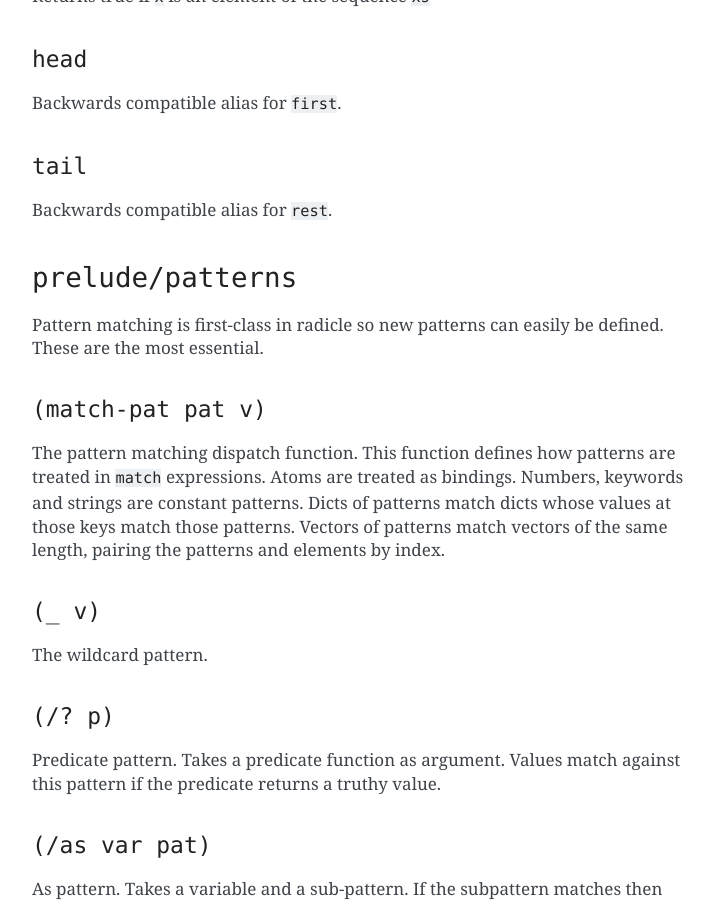
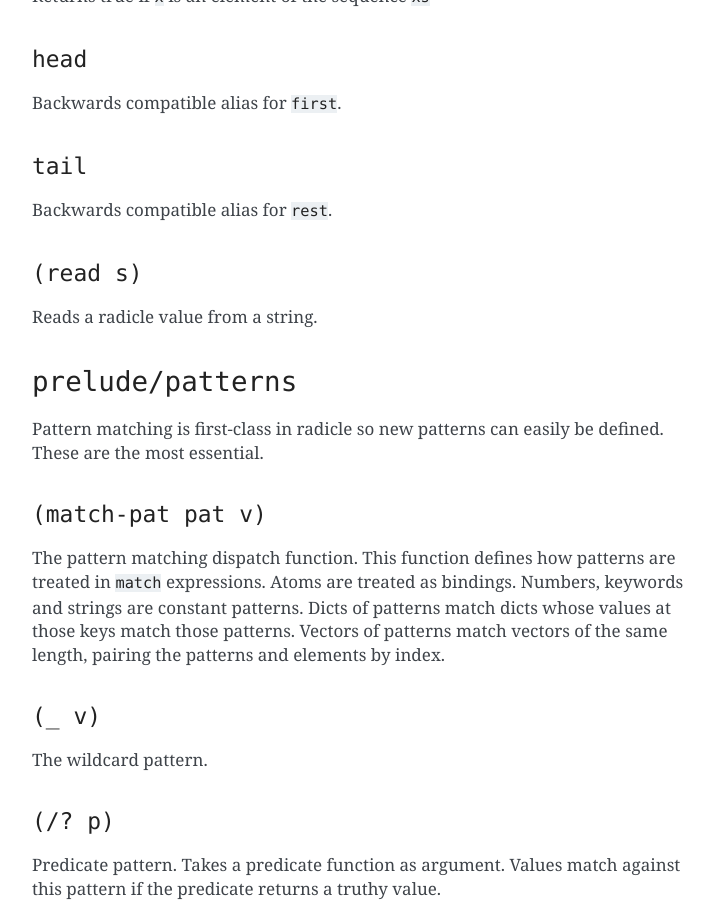
Before and after one commit to radicle-dev/radicle-alpha, a Sphinx documentation site: the page built from docs/source/reference.rst, in a window 1280 px wide and 900 px high, scrolled down 12007 px. Shown: the whole window, without its empty margins (388-1102 px from the left). Built offline with Sphinx 7.4.7, drawn with Linux system fonts in a browser that asks for light colours; pages that are not in the unit, such as notebooks, are missing from menus.

Commit message:
Improve rad-issues new
Export read so it is known here and improve code.

```diff
--- a/docs/source/reference.rst
+++ b/docs/source/reference.rst
@@ -584,6 +584,11 @@ Backwards compatible alias for ``first``.
 
 Backwards compatible alias for ``rest``.
 
+``(read s)``
+~~~~~~~~~~~~
+
+Reads a radicle value from a string.
+
 ``prelude/patterns``
 --------------------
 
```
Also changed, not shown: 2 other files.
